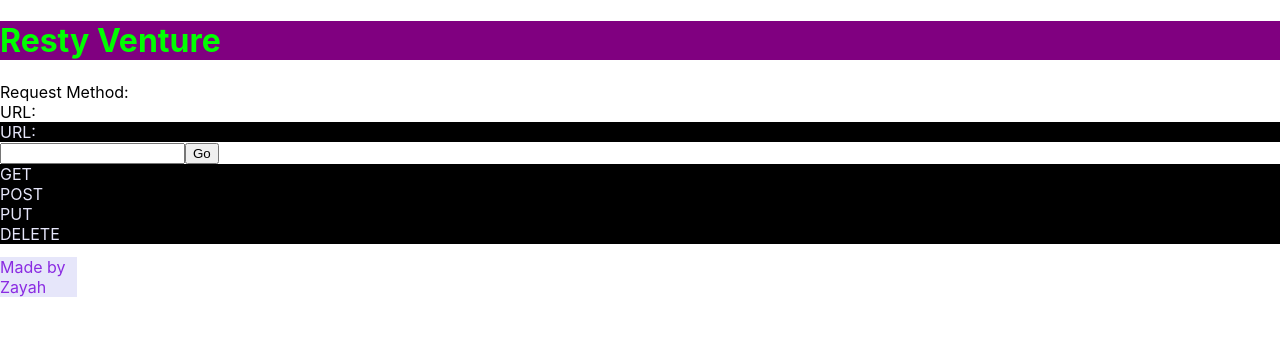
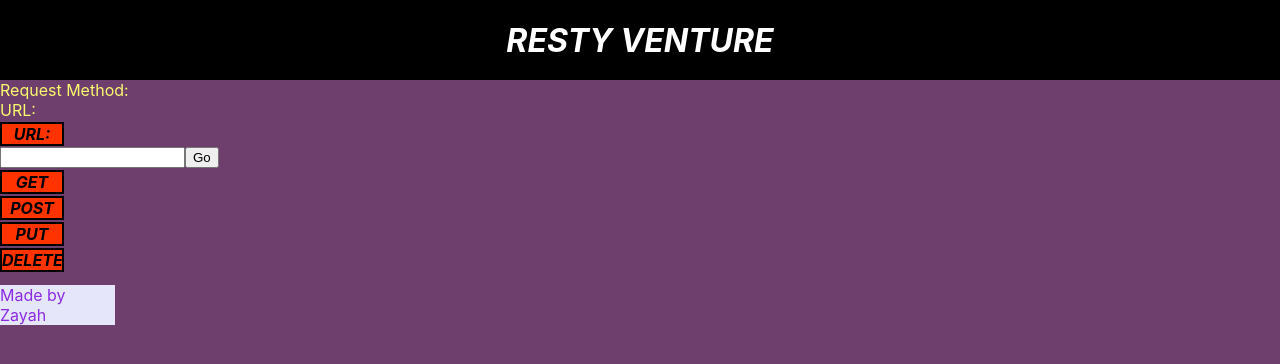
Before and after one commit to ZayahPapaya/resty-venture, a React (Create React App) app: page / in a window 1280 px wide. Shown: the top 364 px of the page. Built offline with nearby package versions, Linux system fonts and the light colour scheme.

Commit message:
Tweaks CSS

```diff
--- a/src/App.css
+++ b/src/App.css
@@ -1,38 +1,7 @@
-.App {
-  text-align: center;
+#firstChild{
+  padding-top: 80px;
 }
-
-.App-logo {
-  height: 40vmin;
-  pointer-events: none;
+body {
+  background-color: rgb(110, 63, 108);
+  color: rgb(250, 250, 111);
 }
-
-@media (prefers-reduced-motion: no-preference) {
-  .App-logo {
-    animation: App-logo-spin infinite 20s linear;
-  }
-}
-
-.App-header {
-  background-color: #282c34;
-  min-height: 100vh;
-  display: flex;
-  flex-direction: column;
-  align-items: center;
-  justify-content: center;
-  font-size: calc(10px + 2vmin);
-  color: white;
-}
-
-.App-link {
-  color: #61dafb;
-}
-
-@keyframes App-logo-spin {
-  from {
-    transform: rotate(0deg);
-  }
-  to {
-    transform: rotate(360deg);
-  }
-}
--- a/src/App.tsx
+++ b/src/App.tsx
@@ -30,7 +30,7 @@ class App extends React.Component {
     return (
       <>
         <Header />
-        <div>Request Method: </div>
+        <div id='firstChild'>Request Method: </div>
         <div>URL: </div>
         <Form handleApiCall={this.callApi} />
         <Results />
--- a/src/components/footer_style.scss
+++ b/src/components/footer_style.scss
@@ -1,5 +1,5 @@
 footer {
   color: blueviolet;
   background-color: lavender;
-  width: 6%;
+  width: 115px;
 }
--- a/src/components/form_style.scss
+++ b/src/components/form_style.scss
@@ -1,6 +1,14 @@
 span {
   display: flex;
   flex-direction: column;
-  color: lavender;
-  background-color: black;
+  color: black;
+  background-color: rgb(255, 51, 0);
+  width: 60px;
+  text-align: center;
+  font-weight: bold;
+  font-style: italic;
+  border-color: black;
+  border-style: solid;
+  border-width: 2px;
+  margin-top: 2px;
 }
--- a/src/components/header.tsx
+++ b/src/components/header.tsx
@@ -1,2 +1,6 @@
 import './form_style.scss'
-export const Header = () => (<header><h1>Resty Venture</h1></header>);
+export const Header = () => (
+  <header>
+    <h1>RESTY VENTURE</h1>
+  </header>
+);
--- a/src/components/header_style.scss
+++ b/src/components/header_style.scss
@@ -1,4 +1,12 @@
 header {
-  color: lime;
-  background-color: purple;
+  color: white;
+  background-color: black;
+  text-align: center;
+  position: fixed;
+  top: 0;
+  width: 100%;
+  height: 80px;
+  display: block;
+  font-weight: bold;
+  font-style: italic;
 }
```
